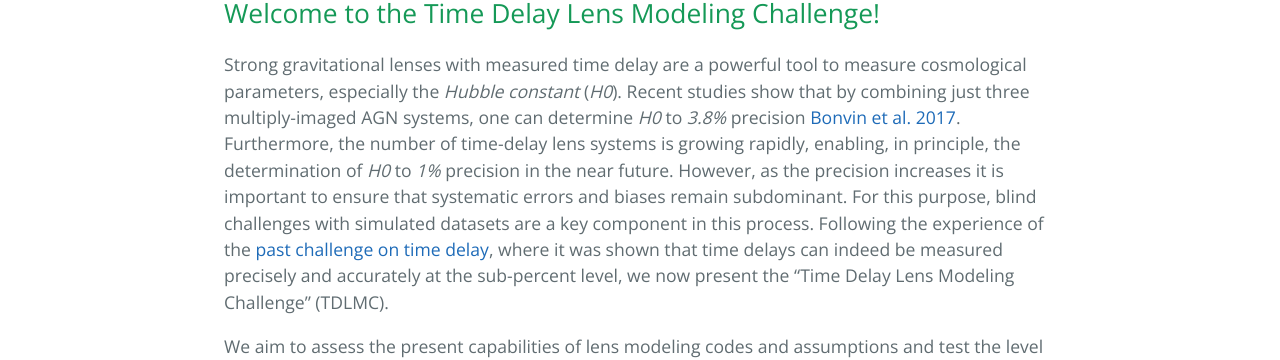
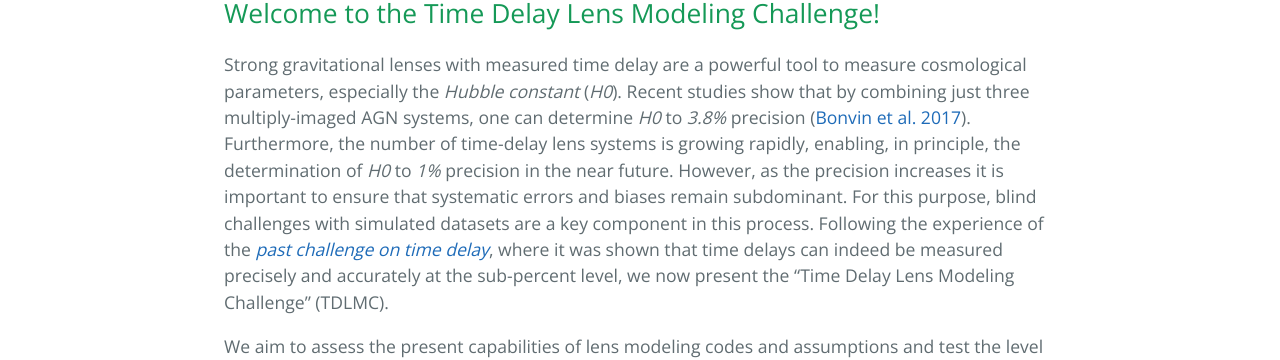
Before and after one commit to TDLMC/TDLMC.github.io, a Jekyll site: the page built from index.md, in a window 1280 px wide. Shown: the part 431-791 px from the top of the page. Built offline with Jekyll 4.4.1, drawn with Linux system fonts in a browser that asks for light colours; our own code applies the rules of GitHub Pages for plain Markdown files.

```diff
--- a/index.md
+++ b/index.md
@@ -1,7 +1,7 @@
 [Read the Paper](https://www.google.com)| [How to Submit](submit_example.txt)
 
 ## [](#Introduction)Welcome to the Time Delay Lens Modeling Challenge!
-Strong gravitational lenses with measured time delay are a powerful tool to measure cosmological parameters, especially the _Hubble constant_ (_H0_). Recent studies show that by combining just three multiply-imaged AGN systems, one can determine _H0_  to _3.8%_  precision [Bonvin et al. 2017](https://academic.oup.com/mnras/article-abstract/465/4/4914/2556158?redirectedFrom=fulltext). Furthermore, the number of time-delay lens systems is growing rapidly, enabling, in principle, the determination of _H0_  to _1%_  precision in the near future. However, as the precision increases it is important to ensure that systematic errors and biases remain subdominant. For this purpose, blind challenges with simulated datasets are a key component in this process. Following the experience of the [past challenge on time delay](http://timedelaychallenge.org), where it was shown that time delays can indeed be measured precisely and accurately at the sub-percent level, we now present the “Time Delay Lens Modeling Challenge” (TDLMC).
+Strong gravitational lenses with measured time delay are a powerful tool to measure cosmological parameters, especially the _Hubble constant_ (_H0_). Recent studies show that by combining just three multiply-imaged AGN systems, one can determine _H0_  to _3.8%_  precision ([Bonvin et al. 2017](https://academic.oup.com/mnras/article-abstract/465/4/4914/2556158?redirectedFrom=fulltext)). Furthermore, the number of time-delay lens systems is growing rapidly, enabling, in principle, the determination of _H0_  to _1%_  precision in the near future. However, as the precision increases it is important to ensure that systematic errors and biases remain subdominant. For this purpose, blind challenges with simulated datasets are a key component in this process. Following the experience of the [_past challenge on time delay_](http://timedelaychallenge.org), where it was shown that time delays can indeed be measured precisely and accurately at the sub-percent level, we now present the “Time Delay Lens Modeling Challenge” (TDLMC).
 
 We aim to assess the present capabilities of lens modeling codes and assumptions and test the level of accuracy of inferred cosmological parameters given realistic mock datasets. We invite scientists to model a set of simulated _Hubble Space Telescope_ (_HST_) observations of _50_  mock lens systems. The systems are organized in rungs, with the complexity and realism increasing going up the ladder. The goal of the challenge is to infer _H0_  for each rung, given the _HST_  images, the time delay, and a stellar velocity dispersion of the deflector, for a fixed background cosmology.
 
```
